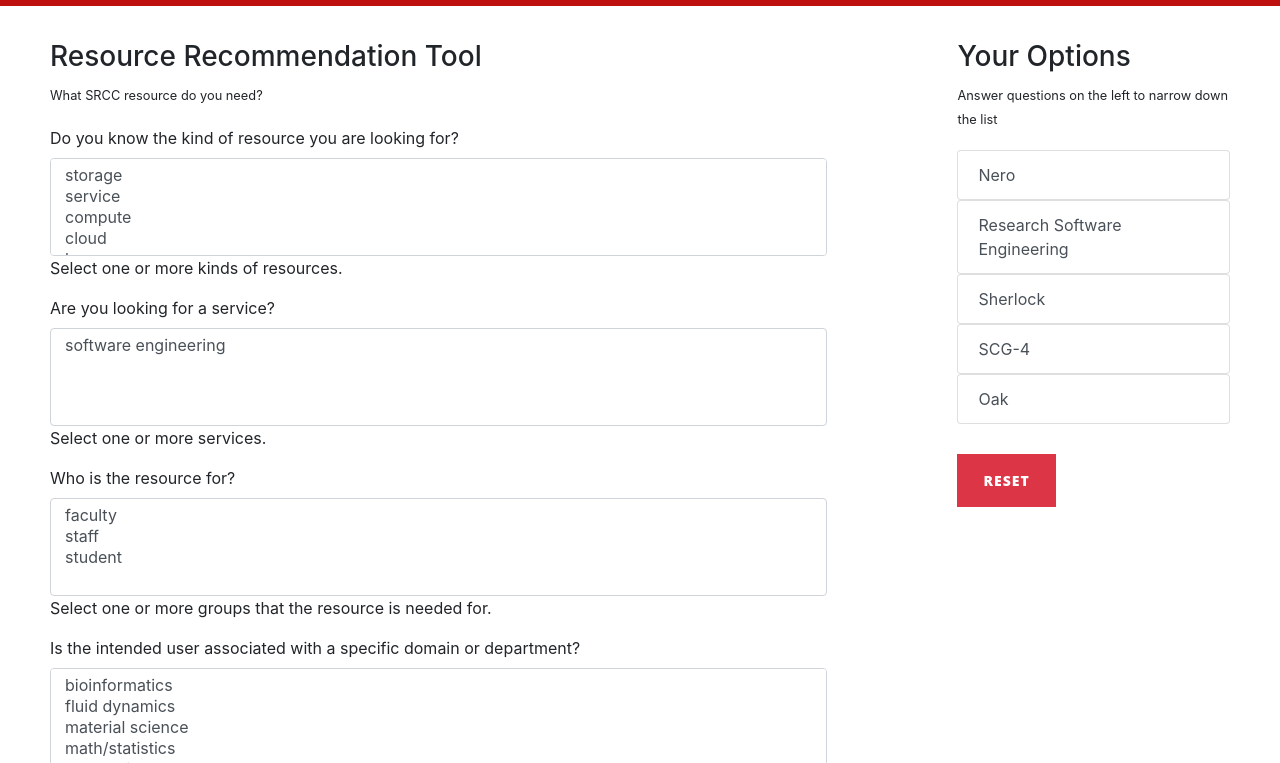
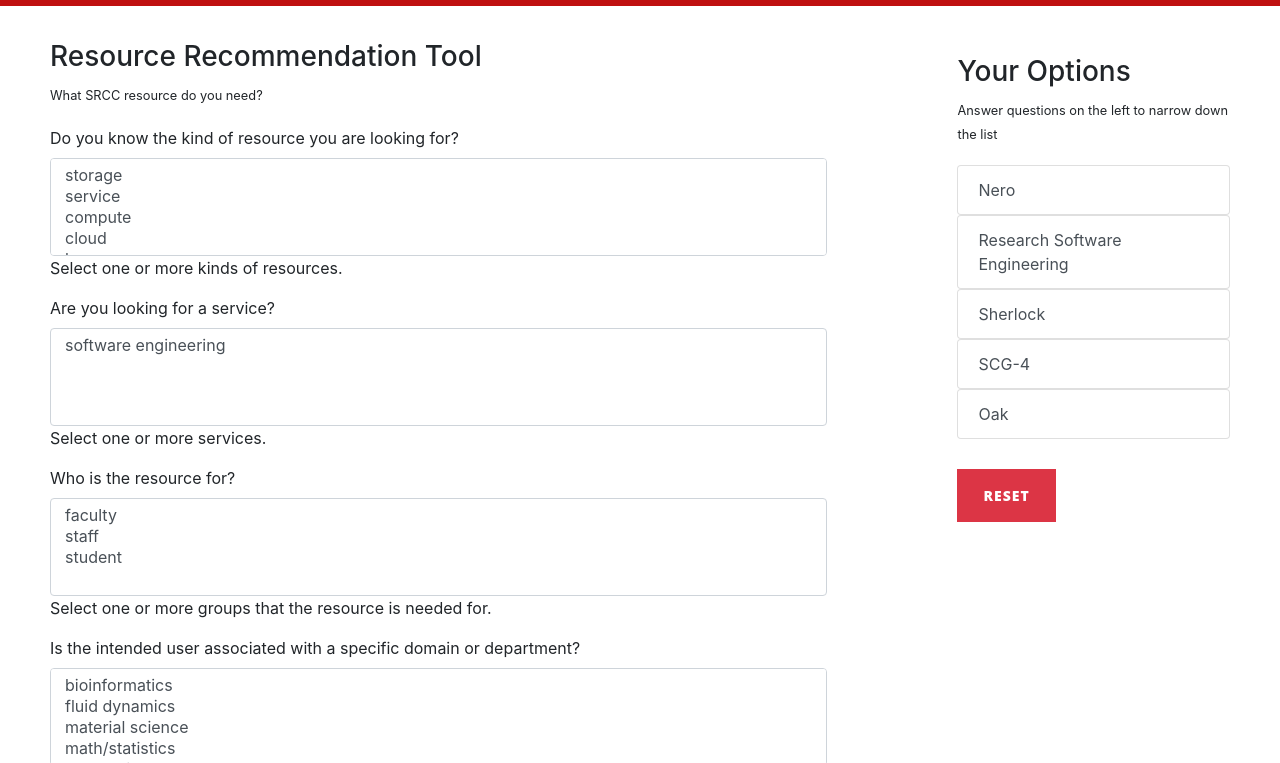
Before and after one commit to vsoch/resource-explorer, a plain HTML site: page index.html in a window 1280 px wide. Shown: the part 60-823 px from the top of the page. Drawn offline with nearby package versions, Linux system fonts and the light colour scheme.

Commit message:
add 15px top padding on sticky element

```diff
--- a/css/main.css
+++ b/css/main.css
@@ -54,7 +54,7 @@ div.sticky {
   position: -webkit-sticky;
   position: sticky;
   top: 0;
-  padding: 0px;
+  padding-top: 15px;
 }
 
 .caption {
```
